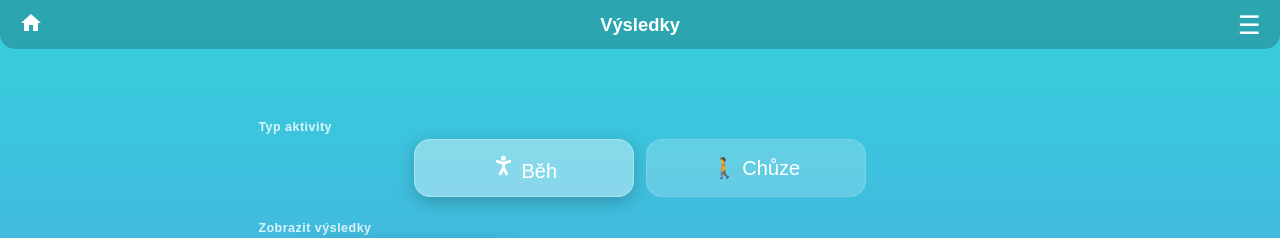
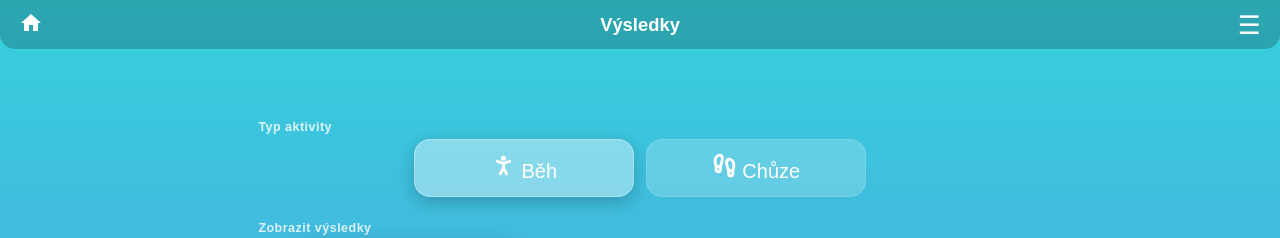
Before and after one commit to igelithromada/run-challange, a Next.js app: page /statistics in a window 1280 px wide. Shown: the top 238 px of the page. Built offline with nearby package versions, Linux system fonts and the light colour scheme; no server answers; the database is empty; sample sign-in values are in the browser's storage.

Commit message:
Use Lucide icons for activity selectors

```diff
--- a/app/statistics/page.tsx
+++ b/app/statistics/page.tsx
@@ -176,7 +176,7 @@ export default function StatisticsPage() {
         <div className="control-caption">Typ aktivity</div>
         <div className="tile-group">
           <button className={`tile-button ${selectedType==="běh"?"active":""}`} onClick={()=>setSelectedType("běh")}><PersonStanding size={25} strokeWidth={2.8} /> Běh</button>
-          <button className={`tile-button ${selectedType==="chůze"?"active":""}`} onClick={()=>setSelectedType("chůze")}>🚶 Chůze</button>
+          <button className={`tile-button ${selectedType==="chůze"?"active":""}`} onClick={()=>setSelectedType("chůze")}><Footprints size={25} strokeWidth={2.8} /> Chůze</button>
         </div>
         <div className="control-caption">Zobrazit výsledky</div>
         <div className="tile-group">
```
